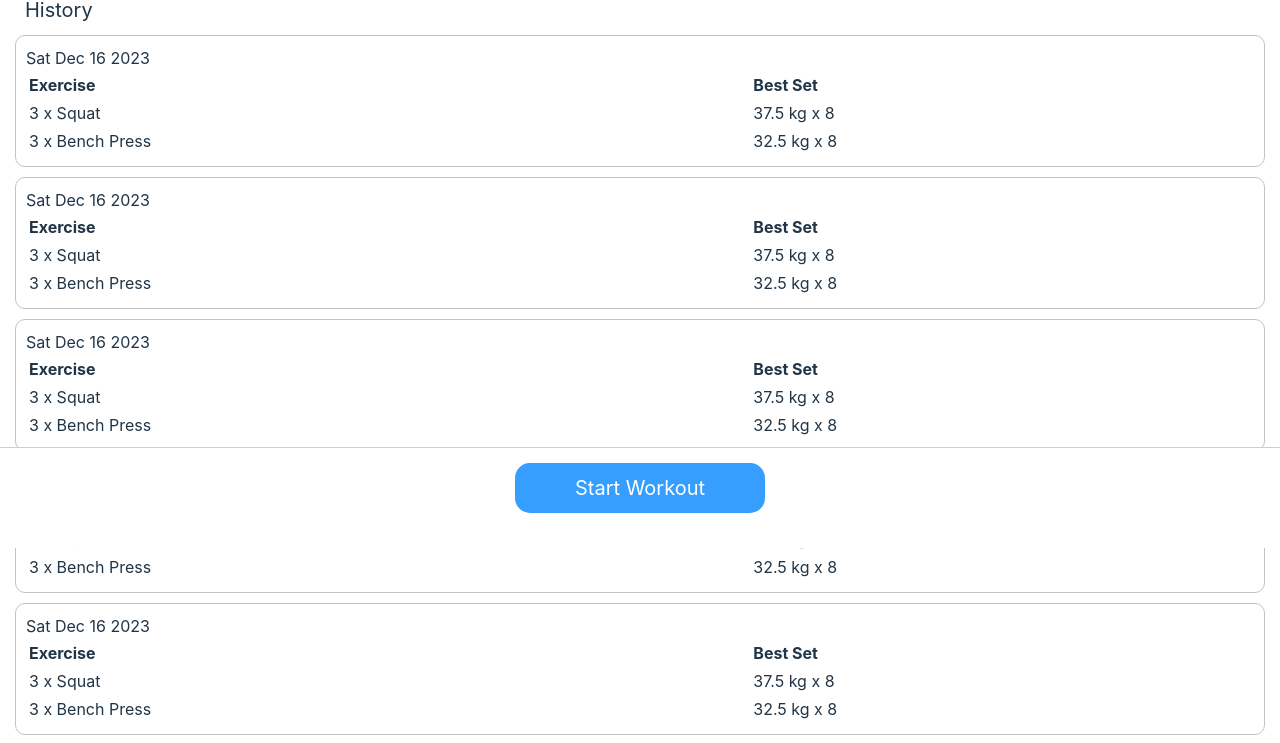
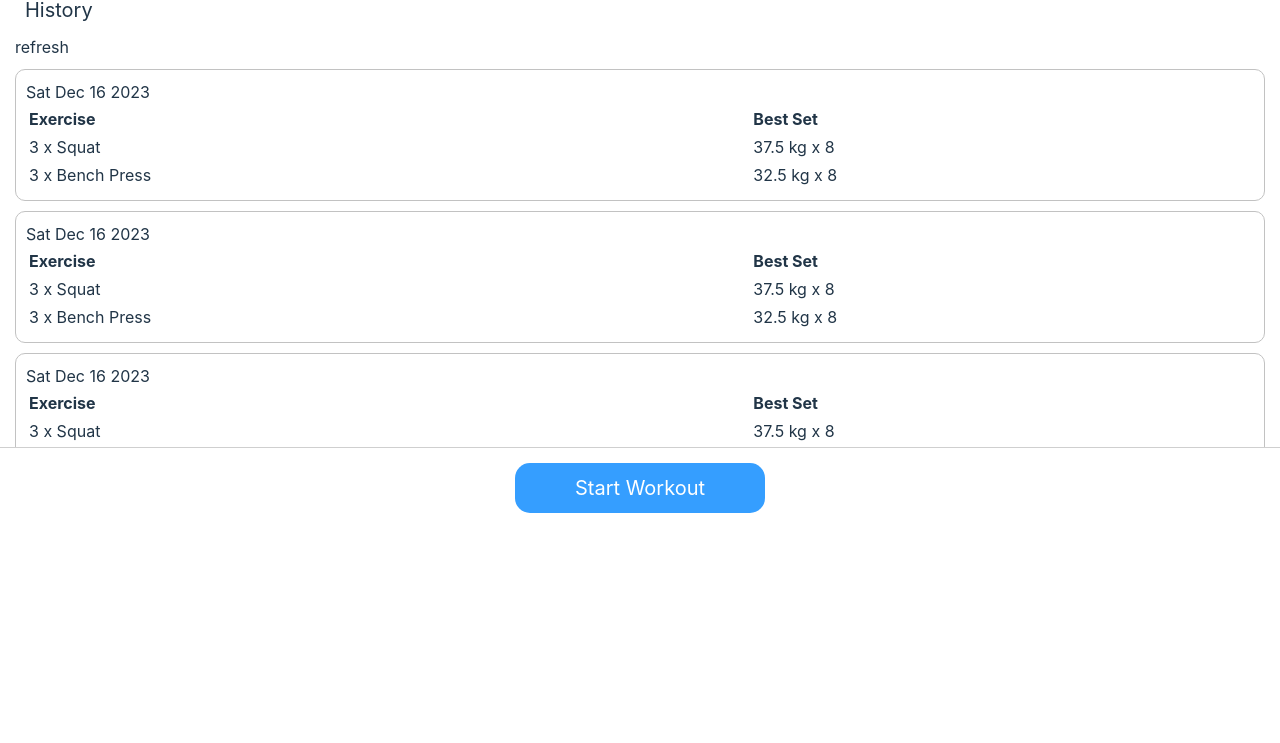
Before and after one commit to Gym-Tracker/Gym-Tracker, a React (Vite) app: page / in a window 1280 px wide. Shown: the part 252-995 px from the top of the page. After the commit the page ends 852 px from the top, so only its background shows below. Built offline with nearby package versions, Linux system fonts and the light colour scheme.

Commit message:
Can now fetch workouts from server and display in UI

```diff
--- a/src/components/HomeScreen/HomeScreen.tsx
+++ b/src/components/HomeScreen/HomeScreen.tsx
@@ -1,3 +1,4 @@
+import { useState } from 'react'
 import { Workout } from '../../types'
 import WorkoutCard from "./WorkoutCard/WorkoutCard"
 
@@ -48,23 +49,28 @@ const workout : Workout = {
   ]
 }
 
+export default function HomeScreen() {
+  const [workouts, setWorkouts] = useState<Workout[]>([workout, workout, workout])
 
-export default function HomeScreen() {
+  async function getWorkouts() {
+    const response = await fetch("http://127.0.0.1:8080/workout");
+    const workoutsResponse: Workout[] = await response.json();
+
+    // Date of workout comes as a string a needs to be a Date object
+    for (let i = 0; i < workoutsResponse.length; i++) {
+      workoutsResponse[i].date = new Date(workoutsResponse[i].date);
+    }
+
+    setWorkouts(workoutsResponse);
+  }
+
   return (
     <>
       <div className='header'>Next Workout</div>
       <WorkoutCard workout={workout}/>
       <div className='header'>History</div>
-      <WorkoutCard workout={workout}/>
-      <WorkoutCard workout={workout}/>
-      <WorkoutCard workout={workout}/>
-      <WorkoutCard workout={workout}/>
-      <WorkoutCard workout={workout}/>
-      <WorkoutCard workout={workout}/>
-      <WorkoutCard workout={workout}/>
-      <WorkoutCard workout={workout}/>
-      <WorkoutCard workout={workout}/>
-      <WorkoutCard workout={workout}/>
+      <div onClick={getWorkouts}>refresh</div>
+      { workouts.map((workout) => <WorkoutCard workout={workout}/>) }
     </>
   )
 }
```
